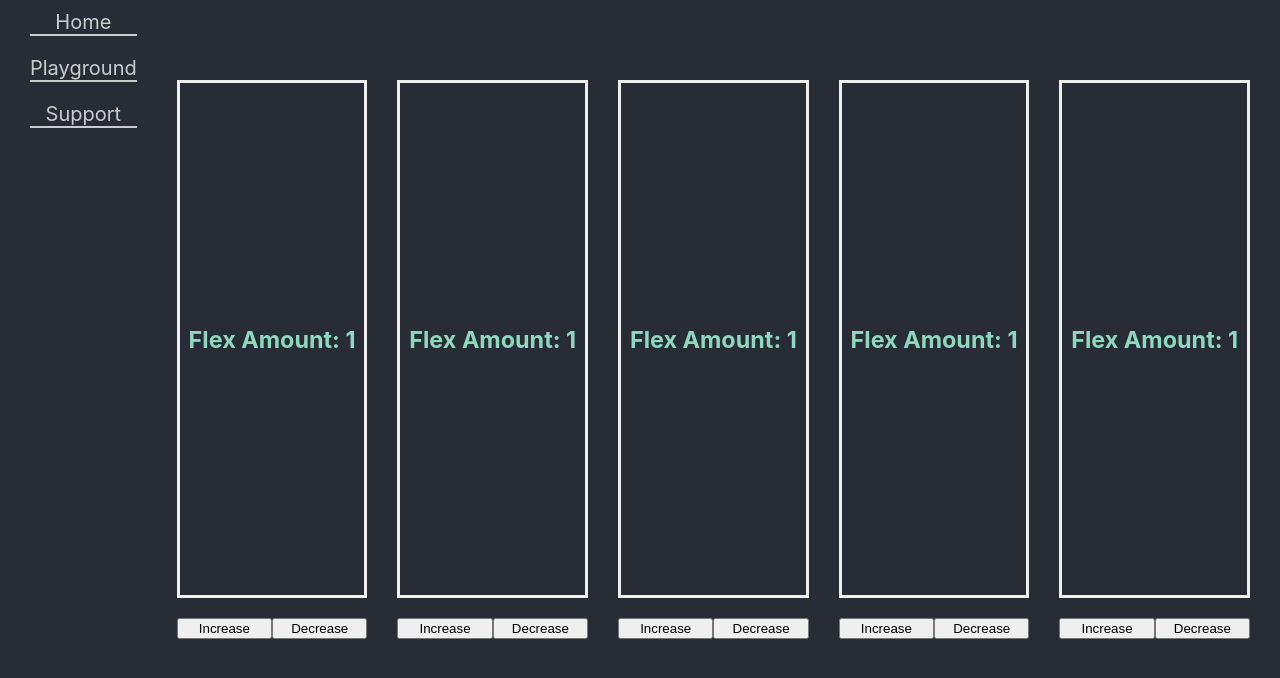
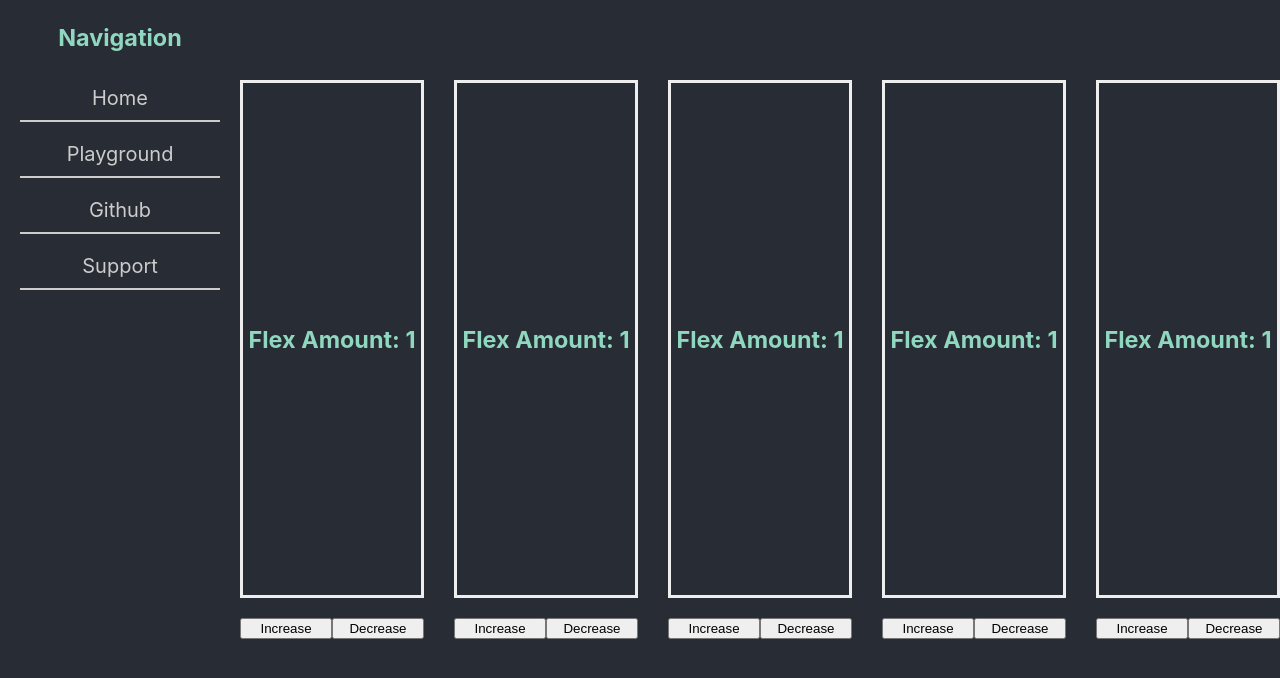
Before and after one commit to rabbitwerks/react-flexbox-util-demo, a React (Create React App) app: page / in a window 1280 px wide. Shown: the top 678 px of the page. Built offline with nearby package versions, Linux system fonts and the light colour scheme.

Commit message:
sidebar outline built, navbar tree moved inside, starting ITEM AMOUNTERgit add .!

```diff
--- a/src/App.js
+++ b/src/App.js
@@ -1,12 +1,12 @@
 import React from 'react';
-import NavbarMain from './components/navbar/navbar-main';
+import Sidebar from './components/sidebar';
 import FlexContainer from './components/flex-container';
 import './assets/css/App.css';
 
 function App() {
   return (
     <div className="App fxbx">
-      <NavbarMain />
+      <Sidebar />
       <FlexContainer />
     </div>
   );
--- a/src/assets/css/main.css
+++ b/src/assets/css/main.css
@@ -12,5 +12,4 @@ html {
   text-align: center;
   background-color: #282c34;
   color: #8fd8bf;
-  padding: 0 1.5rem;
 }
--- a/src/components/navbar/navbar-main/index.js
+++ /dev/null
@@ -1,20 +0,0 @@
-import React from 'react';
-import NavItem from '../navbar-item';
-
-const styles = {
-  navbarMain: {
-    marginRight: '2rem',
-  }
-}
-
-function NavbarMain() {
-  return (
-    <nav className="navbar--main fxbx fd-c" style={styles.navbarMain}>
-      <NavItem text="Home" targetLocation="http://localhost:3000/" />
-      <NavItem text="Playground" targetLocation="http://localhost:3000/playground" />
-      <NavItem text="Support" targetLocation="http://localhost:3000/support" />
-    </nav>
-  )
-}
-
-export default NavbarMain;
--- /dev/null
+++ b/src/components/sidebar/index.js
@@ -0,0 +1,19 @@
+import React from 'react';
+import NavbarMain from './navbar/navbar-main';
+
+const styles = {
+  sidebar: {
+    width: '10rem',
+    margin: '0 1rem'
+  }
+}
+
+function Sidebar() {
+  return (
+  <div className="sidebar fxbx fd-c" style={ styles.sidebar }>
+    <NavbarMain />
+  </div>
+  )
+}
+
+export default Sidebar;
--- a/src/components/navbar/navbar-item/index.js
+++ b/src/components/sidebar/navbar/navbar-item/index.js
@@ -4,6 +4,7 @@ const styles = {
   navItem: {
     color: '#ccc',
     margin: '.5rem 0',
+    paddingBottom: '.5rem',
     borderBottom: '2px solid #ccc',
     textDecoration: 'none',
   }
--- /dev/null
+++ b/src/components/sidebar/navbar/navbar-main/index.js
@@ -0,0 +1,33 @@
+import React from 'react';
+import NavItem from '../navbar-item';
+
+
+const navLinks = [
+  {
+    text: 'Home', targetLocation: 'http://localhost:3000/',
+  },
+  {
+    text: 'Playground', targetLocation: 'http://localhost:3000/playground',
+  },
+  {
+    text: 'Github', targetLocation: 'http://github.com/rabbitwerks',
+  },
+  {
+    text: 'Support', targetLocation: 'http://localhost:3000/support',
+  },
+]
+
+const navMenuItems = navLinks.map(navItem => <NavItem text={ navItem.text } targetLocation={ navItem.targetLocation } />);
+
+function NavbarMain() {
+  return (
+    <div>
+      <h3>Navigation</h3>
+      <nav className="navbar--main fxbx fd-c">
+        { navMenuItems }
+      </nav>
+    </div>
+  )
+}
+
+export default NavbarMain;
```
